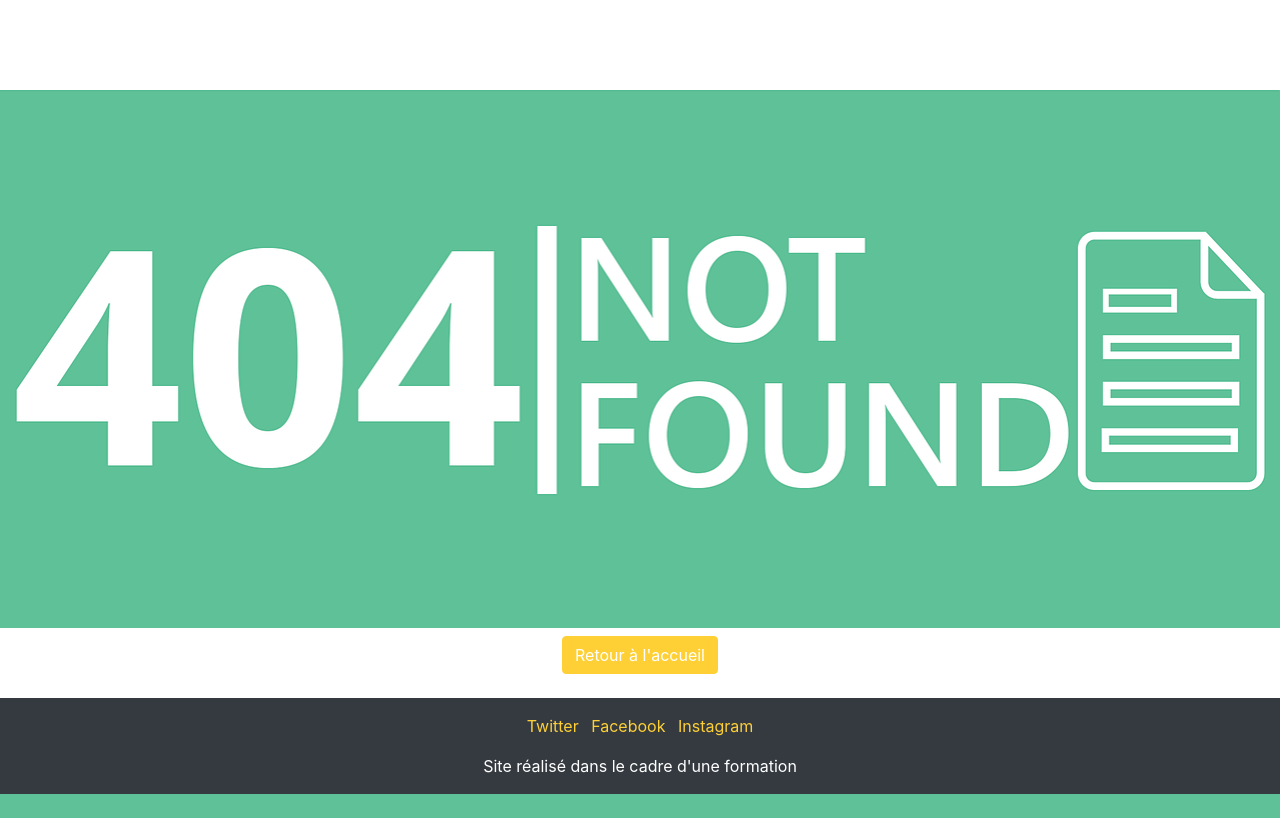
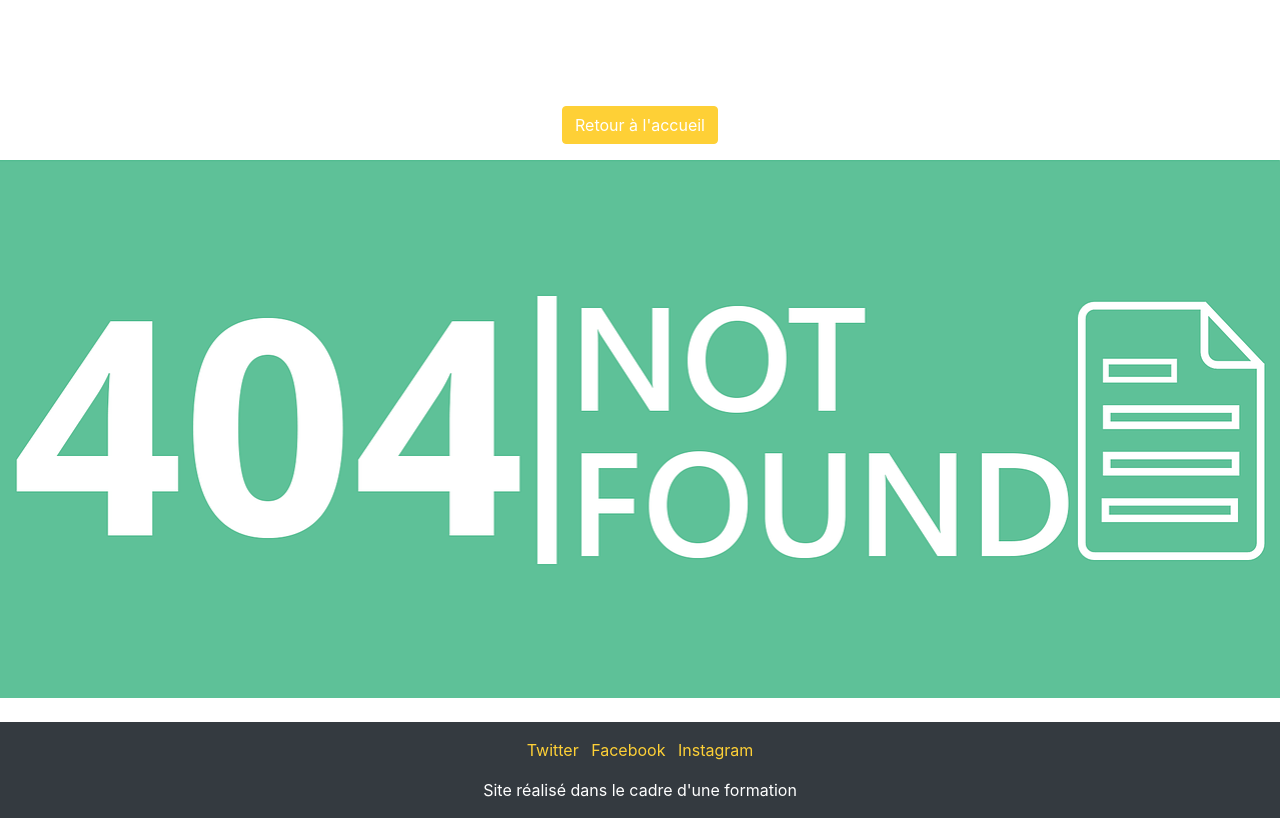
Before and after one commit to GitNico-D/Projet_4, a PHP site: template templates/error404.html.twig in a window 1280 px wide. Shown: the part 76-894 px from the top of the page. Before the commit the page ends 870 px from the top, so only its background shows below. Run offline with PHP 8.4, Linux system fonts and the light colour scheme; the template is opened without the code that fills it, so the values that code supplies are empty; style sheets or scripts are compiled from the project's sources; some libraries are stand-ins or nearby versions.

Commit message:
Remove unnecessary lines

```diff
--- a/templates/_navbar_admin.html.twig
+++ b/templates/_navbar_admin.html.twig
@@ -1,5 +1,4 @@
 <nav class="navbar navbar-expand-lg navbar-background">
-    <!-- fixed-top -->
     <div class="container">
         <a class="navbar-brand" href="/adminView"><img src="/img/logo-homepage-resize.png" alt=""></a>
         <button class="navbar-toggler collapsed" type="button" data-toggle="collapse" data-target="#navbarmain" aria-controls="navbarmain" aria-expanded="false" aria-label="Toggle navigation">
--- a/templates/_navbar_user.html.twig
+++ b/templates/_navbar_user.html.twig
@@ -1,6 +1,5 @@
 {% block navbarContent %}
 <nav class="navbar navbar-expand-lg navbar-background ">
-    <!-- fixed-top -->
     <div class="container">
         <a class="navbar-brand" href="/"><img src="/img/logo-homepage-resize.png" alt=""></a>
         <button class="navbar-toggler collapsed" type="button" data-toggle="collapse" data-target="#navbarmain" aria-controls="navbarmain" aria-expanded="false" aria-label="Toggle navigation">
--- a/templates/error404.html.twig
+++ b/templates/error404.html.twig
@@ -4,10 +4,10 @@
 
 {% block main %}
     <div class="page-title text-center">
-        <img src="/img/error404.png" alt="" class="main-header-img">
         <div class="container page-title-container">
             <h1 class="page-title-h1"><span class="text-dark">{{ error }}</span></h1>
+            <a href="/"><button class="btn yellowbtn my-3">Retour à l'accueil</button></a>
         </div>
-        <a href="/"><button class="btn yellowbtn margin-top">Retour à l'accueil</button></a>
+        <img src="/img/error404.png" alt="" class="main-header-img">
     </div>
 {% endblock main %}
```
